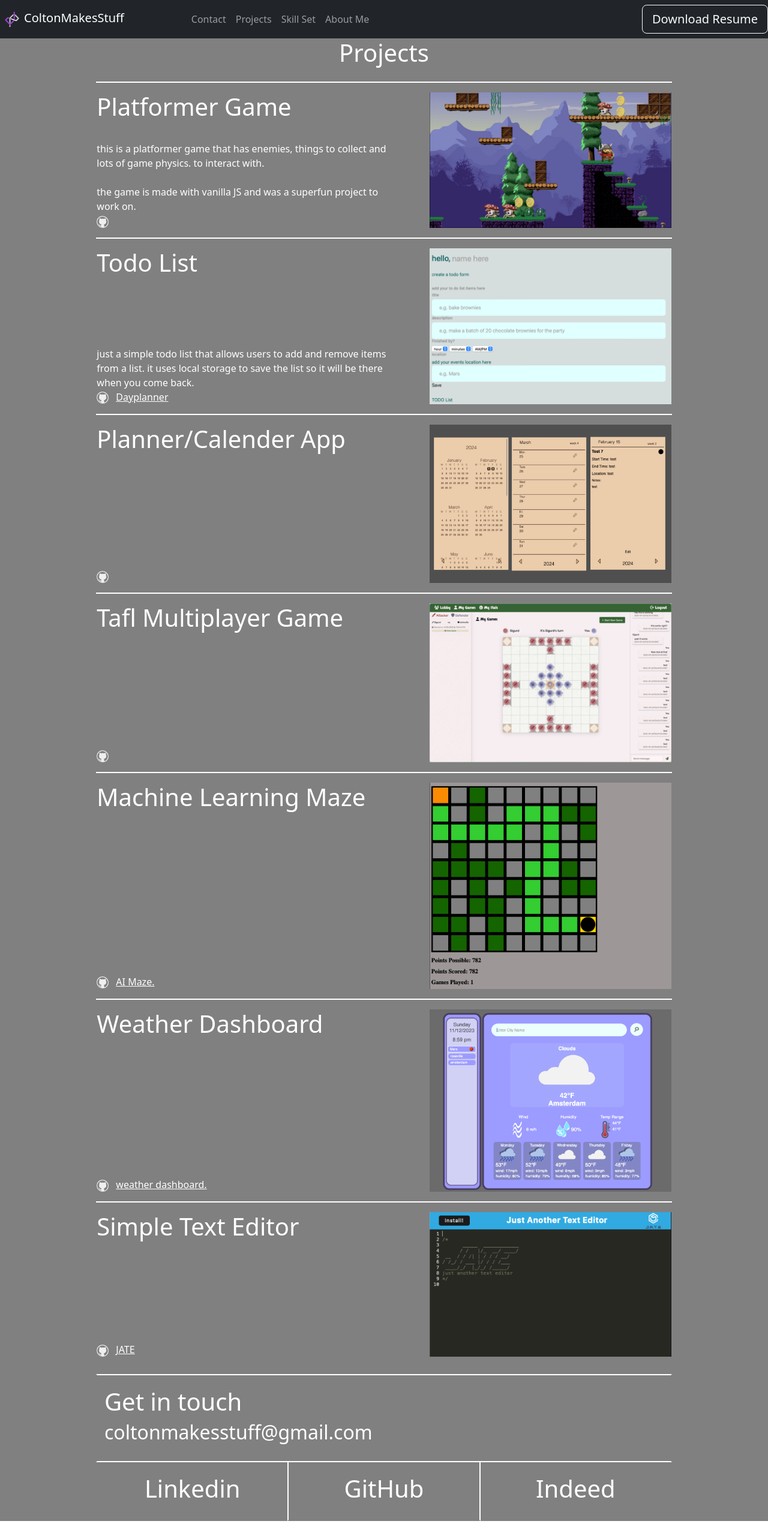
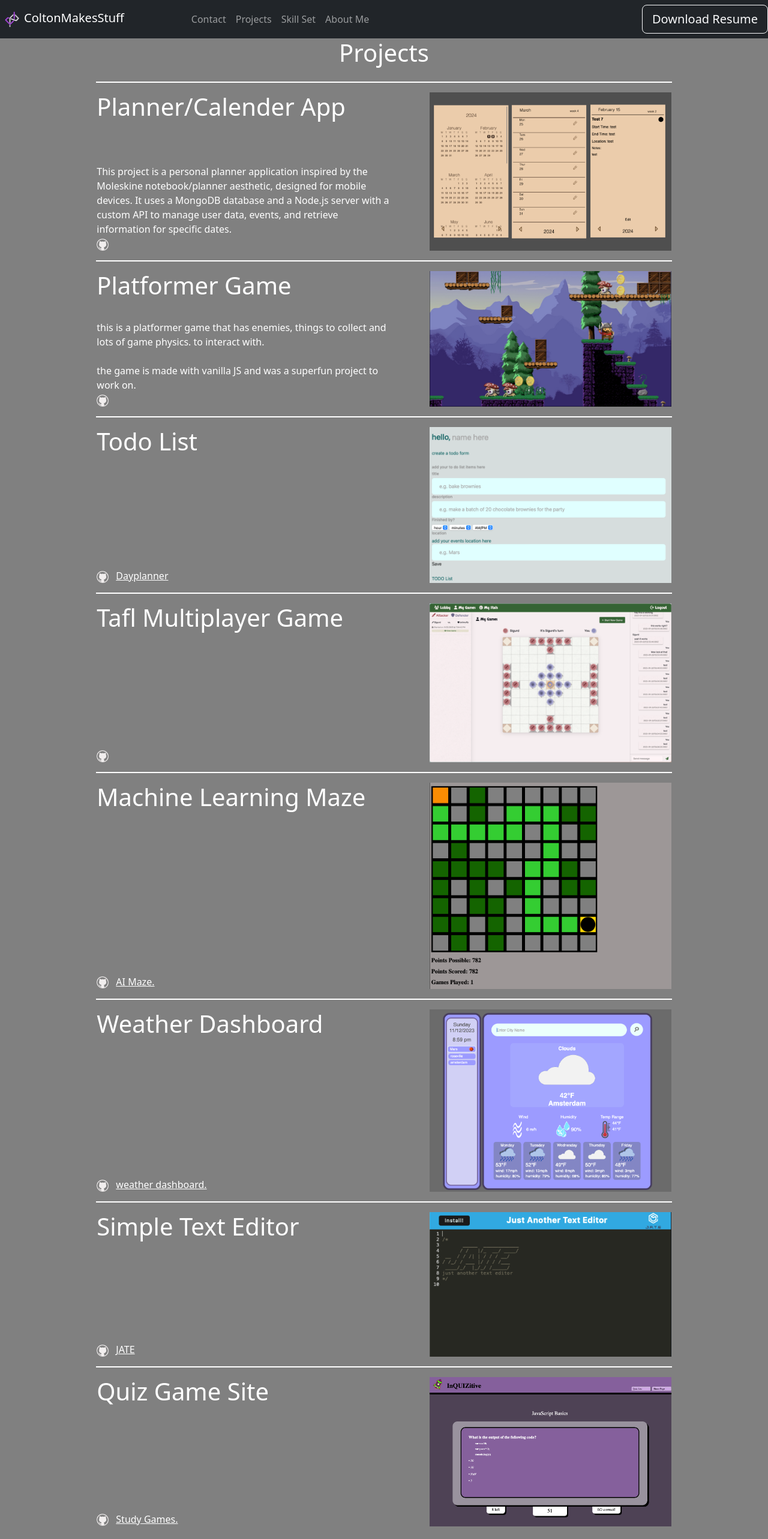
Before and after one commit to ColtonMakesStuff/UpdatedPortfolio, a React (Vite) app: page /projects in a window 1280 px wide. Shown: the top 2566 px of the page at 60% size. Before the commit the page ends 2536 px from the top, so only its background shows below. Built offline with nearby package versions, Linux system fonts and the light colour scheme.

Commit message:
finished adding project

```diff
--- a/src/components/Pages/ProjectsPage.jsx
+++ b/src/components/Pages/ProjectsPage.jsx
@@ -13,11 +13,11 @@ function ProjectsPage() {
     <h1 style={{textAlign:'center'}}>Projects</h1>
     <DividerHorizontal />
 
+    <MainContentCard data={projectCards[0]} direction={'left'}/>
+    <DividerHorizontal />
     <MainContentCard data={projectCards[1]} direction={'left'}/>
     <DividerHorizontal />
     <MainContentCard data={projectCards[6]} direction={'left'}/>
-    <DividerHorizontal />
-    <MainContentCard data={projectCards[0]} direction={'left'}/>
     <DividerHorizontal />
     <MainContentCard data={projectCards[2]} direction={'left'}/>
     <DividerHorizontal />
@@ -26,7 +26,8 @@ function ProjectsPage() {
     <MainContentCard data={projectCards[4]} direction={'left'}/>
     <DividerHorizontal />
     <MainContentCard data={projectCards[5]} direction={'left'}/>
-
+    <DividerHorizontal />
+    <MainContentCard data={projectCards[7]} direction={'left'}/>
     </Row>
     <ContactSection />
     </div>
```
